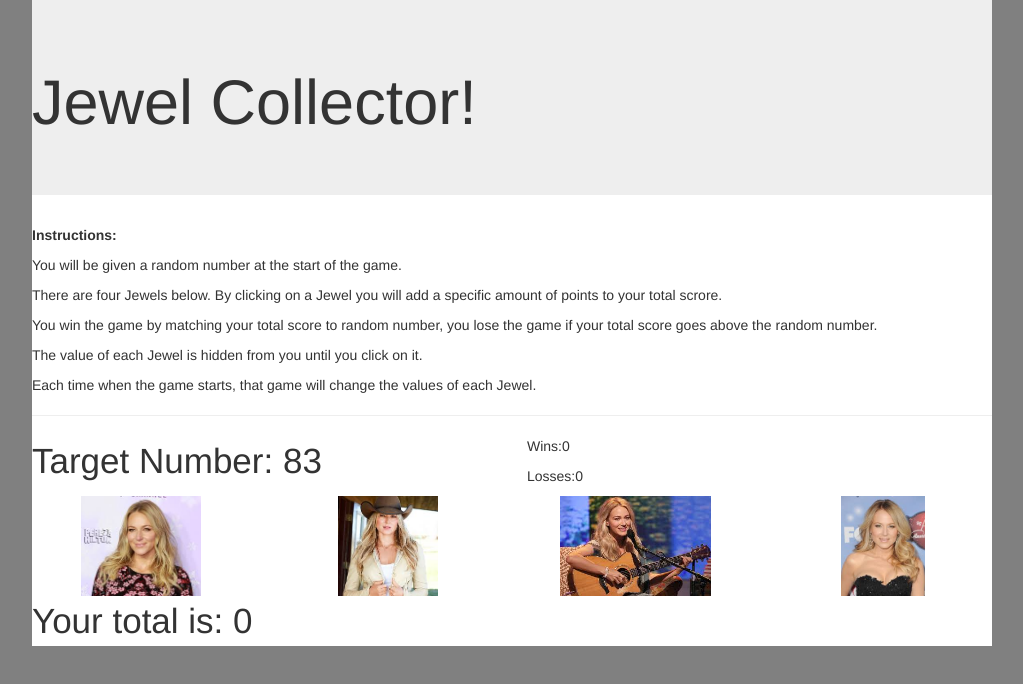
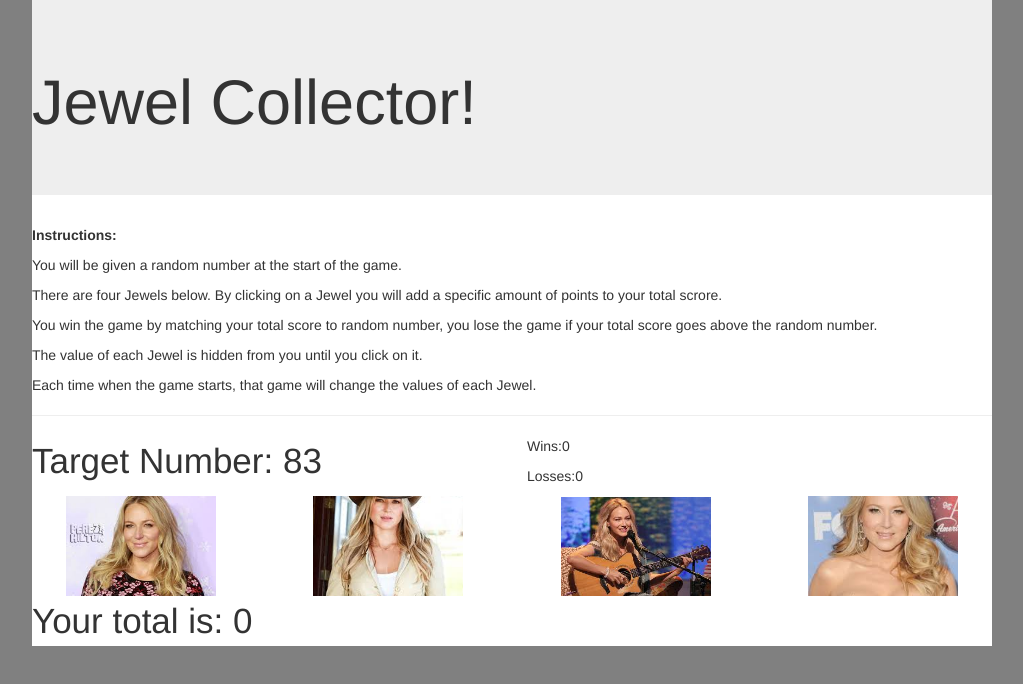
Before and after one commit to mfmunic/week-4-game, a plain HTML site: page index.html in a window 1280 px wide. Shown: the whole page, without its empty margins (128-1151 px from the left). Drawn offline with nearby package versions, Linux system fonts and the light colour scheme.

Commit message:
successfully added values

```diff
--- a/assets/css/style.css
+++ b/assets/css/style.css
@@ -12,14 +12,32 @@ body {
 }
 
 .jewels {
-	position: relative;
+	background-repeat: no-repeat;
+	background-position: center center;
+	background-size: 150px;
 	height: 100px;
-	display: block;
-	margin-left: auto;
-	margin-right: auto;
 	cursor: pointer;
+	font-size: 80px;
+	text-align: center;
+	text-shadow: 0 0 10px white;
 }
 
 .target {
 	font-size: 35px;
 }
+
+#jewel1 {
+	background-image: url("../images/jewel1.jpg");
+}
+
+#jewel2 {
+	background-image: url("../images/jewel2.jpg");
+}
+
+#jewel3 {
+	background-image: url("../images/jewel3.jpg");
+}
+
+#jewel4 {
+	background-image: url("../images/jewel4.jpg");
+}
--- a/assets/javascript/game.js
+++ b/assets/javascript/game.js
@@ -1,5 +1,5 @@
 $(document).ready(function(){
-
+//var farm
 var win = 0;
 var loss = 0;
 var guessTotal = 0;
@@ -12,6 +12,7 @@ var jewel4;
 
 jewelGame()
 
+//main game but acts as more of a reset
 function jewelGame() {
 
 	$("#losses").text(loss);
@@ -44,24 +45,28 @@ function jewelGame() {
 $("#jewel1").on("click",function(){
 	guessTotal += jewel1;
 	$("#yourTotal").text(guessTotal);
+	showValue(this, jewel1);
 	check();
 })//end of onclick 1
 
 $("#jewel2").on("click",function(){
 	guessTotal += jewel2;
 	$("#yourTotal").text(guessTotal);
+	showValue(this, jewel2);
 	check();
 })//end of onclick 2
 
 $("#jewel3").on("click",function(){
 	guessTotal += jewel3;
 	$("#yourTotal").text(guessTotal);
+	showValue(this, jewel3);
 	check();
 })//end of onclick 3
 
 $("#jewel4").on("click",function(){
 	guessTotal += jewel4;
 	$("#yourTotal").text(guessTotal);
+	showValue(this, jewel4);
 	check();
 })//end of onclick 4
 
@@ -77,3 +82,9 @@ function check(){
 }
 
 })//end of document ready
+
+//wanted to show the values of each jewel to practice this/scope/setTimeout
+function showValue(but, jewelVal){
+	$(but).text(jewelVal);
+	setTimeout(function(){$(but).text(" ")}, 500);
+}
--- a/index.html
+++ b/index.html
@@ -40,16 +40,20 @@
 
 		<div class="row">
 			<div class="col-xs-3">
-				<img class="jewels" id="jewel1" value="#" src="assets/images/jewel1.jpg">
+				<div class="jewelBtn jewels" id="jewel1">
+				</div>
 			</div>
 			<div class="col-xs-3">
-				<img class="jewels" id="jewel2" src="assets/images/jewel2.jpg">
+				<div class="jewelBtn jewels" id="jewel2">
+				</div>
 			</div>
 			<div class="col-xs-3">
-				<img class="jewels" id="jewel3" src="assets/images/jewel3.jpg">
+				<div class="jewelBtn jewels" id="jewel3">
+				</div>
 			</div>
 			<div class="col-xs-3">
-				<img class="jewels" id="jewel4" src="assets/images/jewel4.jpg">
+				<div class="jewelBtn jewels" id="jewel4">
+				</div>
 			</div>
 		</div>
 
```
